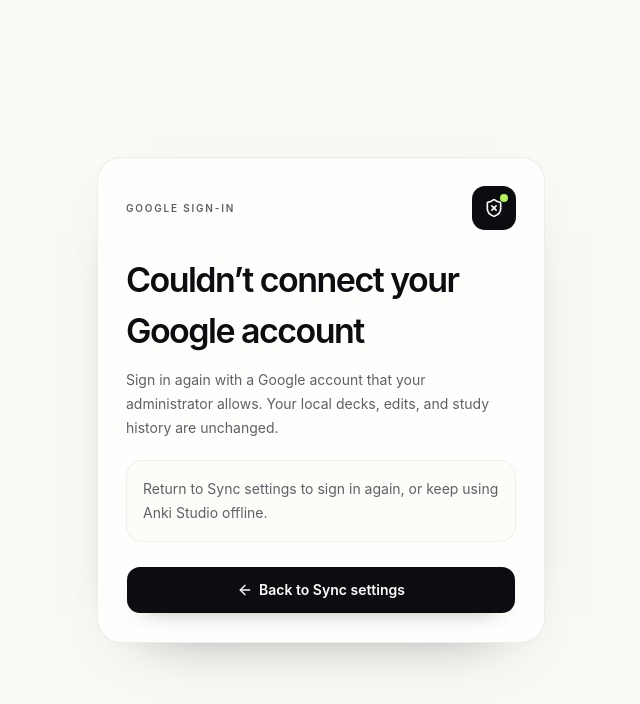
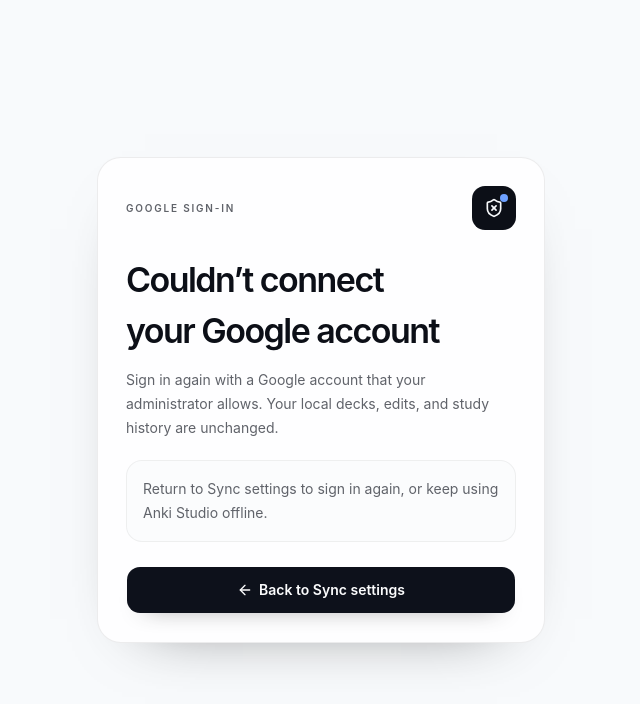
Before and after one commit to NakanoSanku/anki-studio, a Next.js app: page /auth/error in a window 1280 px wide. Shown: the top 704 px of the page, without its empty margins (319-959 px from the left). Built offline with nearby package versions, Linux system fonts and the light colour scheme.

Commit message:
feat(ui): establish editorial calm-momentum design tokens

```diff
--- a/app/globals.css
+++ b/app/globals.css
@@ -39,6 +39,7 @@
   --color-popover: var(--popover);
   --color-card-foreground: var(--card-foreground);
   --color-card: var(--card);
+  --color-signal: var(--signal);
   --color-energy: var(--energy);
   --color-pastel-blue: var(--pastel-blue);
   --color-pastel-green: var(--pastel-green);
@@ -48,125 +49,128 @@
   --radius-sm: calc(var(--radius) * 0.55);
   --radius-md: calc(var(--radius) * 0.72);
   --radius-lg: var(--radius);
-  --radius-xl: calc(var(--radius) * 1.25);
-  --radius-2xl: calc(var(--radius) * 1.55);
-  --radius-3xl: calc(var(--radius) * 1.85);
-  --radius-4xl: calc(var(--radius) * 2.15);
+  --radius-xl: calc(var(--radius) * 1.22);
+  --radius-2xl: calc(var(--radius) * 1.48);
+  --radius-3xl: calc(var(--radius) * 1.72);
+  --radius-4xl: calc(var(--radius) * 1.96);
 }
 
 :root {
   color-scheme: light;
-  --background: oklch(0.982 0.004 82);
-  --foreground: oklch(0.16 0.006 260);
-  --card: oklch(0.997 0.002 82);
-  --card-foreground: oklch(0.16 0.006 260);
-  --popover: oklch(0.997 0.002 82);
-  --popover-foreground: oklch(0.16 0.006 260);
-  --primary: oklch(0.16 0.006 260);
-  --primary-foreground: oklch(0.992 0.002 82);
-  --secondary: oklch(0.956 0.006 82);
-  --secondary-foreground: oklch(0.2 0.006 260);
-  --muted: oklch(0.958 0.005 82);
-  --muted-foreground: oklch(0.49 0.008 260);
-  --accent: oklch(0.93 0.1 128);
-  --accent-foreground: oklch(0.17 0.01 260);
-  --energy: oklch(0.89 0.19 128);
-  --destructive: oklch(0.6 0.19 24);
-  --border: oklch(0.9 0.006 82);
-  --input: oklch(0.9 0.006 82);
-  --ring: oklch(0.3 0.008 260);
-  --chart-1: oklch(0.68 0.12 235);
-  --chart-2: oklch(0.82 0.17 128);
-  --chart-3: oklch(0.76 0.1 82);
-  --chart-4: oklch(0.72 0.1 30);
-  --chart-5: oklch(0.7 0.1 330);
-  --pastel-blue: oklch(0.95 0.025 235);
-  --pastel-green: oklch(0.95 0.04 128);
-  --pastel-pink: oklch(0.95 0.025 350);
-  --pastel-yellow: oklch(0.95 0.035 88);
-  --pastel-coral: oklch(0.94 0.03 35);
-  --radius: 1rem;
-  --sidebar: oklch(0.98 0.004 82);
-  --sidebar-foreground: oklch(0.16 0.006 260);
-  --sidebar-primary: oklch(0.16 0.006 260);
-  --sidebar-primary-foreground: oklch(0.992 0.002 82);
-  --sidebar-accent: oklch(0.95 0.04 128);
-  --sidebar-accent-foreground: oklch(0.16 0.006 260);
-  --sidebar-border: oklch(0.9 0.006 82);
-  --sidebar-ring: oklch(0.3 0.008 260);
+  --background: oklch(0.984 0.003 255);
+  --foreground: oklch(0.17 0.018 265);
+  --card: oklch(0.998 0.001 255);
+  --card-foreground: oklch(0.17 0.018 265);
+  --popover: oklch(0.998 0.001 255);
+  --popover-foreground: oklch(0.17 0.018 265);
+  --primary: oklch(0.18 0.02 265);
+  --primary-foreground: oklch(0.99 0.002 255);
+  --secondary: oklch(0.955 0.006 255);
+  --secondary-foreground: oklch(0.22 0.018 265);
+  --muted: oklch(0.958 0.005 255);
+  --muted-foreground: oklch(0.5 0.012 265);
+  --accent: oklch(0.94 0.032 265);
+  --accent-foreground: oklch(0.23 0.045 265);
+  --signal: oklch(0.72 0.17 264);
+  --energy: var(--signal);
+  --destructive: oklch(0.59 0.19 24);
+  --border: oklch(0.895 0.006 255);
+  --input: oklch(0.9 0.006 255);
+  --ring: oklch(0.61 0.18 264);
+  --chart-1: oklch(0.65 0.17 264);
+  --chart-2: oklch(0.73 0.1 220);
+  --chart-3: oklch(0.74 0.11 155);
+  --chart-4: oklch(0.76 0.1 80);
+  --chart-5: oklch(0.71 0.11 330);
+  --pastel-blue: oklch(0.955 0.022 255);
+  --pastel-green: oklch(0.962 0.022 150);
+  --pastel-pink: oklch(0.965 0.018 330);
+  --pastel-yellow: oklch(0.968 0.022 92);
+  --pastel-coral: oklch(0.96 0.022 32);
+  --radius: 0.875rem;
+  --sidebar: oklch(0.982 0.003 255);
+  --sidebar-foreground: oklch(0.17 0.018 265);
+  --sidebar-primary: oklch(0.18 0.02 265);
+  --sidebar-primary-foreground: oklch(0.99 0.002 255);
+  --sidebar-accent: oklch(0.94 0.032 265);
+  --sidebar-accent-foreground: oklch(0.23 0.045 265);
+  --sidebar-border: oklch(0.895 0.006 255);
+  --sidebar-ring: oklch(0.61 0.18 264);
 }
 
 .dark {
   color-scheme: dark;
-  --background: oklch(0.15 0.006 260);
-  --foreground: oklch(0.96 0.004 82);
-  --card: oklch(0.19 0.006 260);
-  --card-foreground: oklch(0.96 0.004 82);
-  --popover: oklch(0.2 0.006 260);
-  --popover-foreground: oklch(0.96 0.004 82);
-  --primary: oklch(0.96 0.004 82);
-  --primary-foreground: oklch(0.14 0.006 260);
-  --secondary: oklch(0.24 0.007 260);
-  --secondary-foreground: oklch(0.94 0.004 82);
-  --muted: oklch(0.23 0.006 260);
-  --muted-foreground: oklch(0.68 0.008 82);
-  --accent: oklch(0.34 0.08 128);
-  --accent-foreground: oklch(0.96 0.004 82);
-  --energy: oklch(0.82 0.18 128);
-  --destructive: oklch(0.66 0.18 25);
-  --border: oklch(0.29 0.007 260);
-  --input: oklch(0.31 0.007 260);
-  --ring: oklch(0.76 0.02 82);
-  --pastel-blue: oklch(0.29 0.03 235);
-  --pastel-green: oklch(0.3 0.04 128);
-  --pastel-pink: oklch(0.3 0.025 350);
-  --pastel-yellow: oklch(0.31 0.03 88);
-  --pastel-coral: oklch(0.3 0.03 35);
-  --sidebar: oklch(0.14 0.006 260);
-  --sidebar-foreground: oklch(0.95 0.004 82);
-  --sidebar-primary: oklch(0.96 0.004 82);
-  --sidebar-primary-foreground: oklch(0.14 0.006 260);
-  --sidebar-accent: oklch(0.27 0.04 128);
-  --sidebar-accent-foreground: oklch(0.95 0.004 82);
-  --sidebar-border: oklch(0.28 0.007 260);
-  --sidebar-ring: oklch(0.76 0.02 82);
+  --background: oklch(0.135 0.014 265);
+  --foreground: oklch(0.955 0.006 255);
+  --card: oklch(0.175 0.016 265);
+  --card-foreground: oklch(0.955 0.006 255);
+  --popover: oklch(0.185 0.016 265);
+  --popover-foreground: oklch(0.955 0.006 255);
+  --primary: oklch(0.955 0.006 255);
+  --primary-foreground: oklch(0.145 0.016 265);
+  --secondary: oklch(0.225 0.015 265);
+  --secondary-foreground: oklch(0.94 0.006 255);
+  --muted: oklch(0.22 0.014 265);
+  --muted-foreground: oklch(0.69 0.01 255);
+  --accent: oklch(0.29 0.06 264);
+  --accent-foreground: oklch(0.96 0.006 255);
+  --signal: oklch(0.76 0.16 264);
+  --energy: var(--signal);
+  --destructive: oklch(0.67 0.18 25);
+  --border: oklch(0.285 0.014 265);
+  --input: oklch(0.3 0.014 265);
+  --ring: oklch(0.76 0.16 264);
+  --pastel-blue: oklch(0.245 0.035 255);
+  --pastel-green: oklch(0.245 0.025 150);
+  --pastel-pink: oklch(0.245 0.02 330);
+  --pastel-yellow: oklch(0.25 0.02 92);
+  --pastel-coral: oklch(0.245 0.025 32);
+  --sidebar: oklch(0.145 0.014 265);
+  --sidebar-foreground: oklch(0.95 0.006 255);
+  --sidebar-primary: oklch(0.955 0.006 255);
+  --sidebar-primary-foreground: oklch(0.145 0.016 265);
+  --sidebar-accent: oklch(0.27 0.055 264);
+  --sidebar-accent-foreground: oklch(0.95 0.006 255);
+  --sidebar-border: oklch(0.28 0.014 265);
+  --sidebar-ring: oklch(0.76 0.16 264);
 }
 
 @media (prefers-color-scheme: dark) {
   :root:not(.light) {
     color-scheme: dark;
-    --background: oklch(0.15 0.006 260);
-    --foreground: oklch(0.96 0.004 82);
-    --card: oklch(0.19 0.006 260);
-    --card-foreground: oklch(0.96 0.004 82);
-    --popover: oklch(0.2 0.006 260);
-    --popover-foreground: oklch(0.96 0.004 82);
-    --primary: oklch(0.96 0.004 82);
-    --primary-foreground: oklch(0.14 0.006 260);
-    --secondary: oklch(0.24 0.007 260);
-    --secondary-foreground: oklch(0.94 0.004 82);
-    --muted: oklch(0.23 0.006 260);
-    --muted-foreground: oklch(0.68 0.008 82);
-    --accent: oklch(0.34 0.08 128);
-    --accent-foreground: oklch(0.96 0.004 82);
-    --energy: oklch(0.82 0.18 128);
-    --destructive: oklch(0.66 0.18 25);
-    --border: oklch(0.29 0.007 260);
-    --input: oklch(0.31 0.007 260);
-    --ring: oklch(0.76 0.02 82);
-    --pastel-blue: oklch(0.29 0.03 235);
-    --pastel-green: oklch(0.3 0.04 128);
-    --pastel-pink: oklch(0.3 0.025 350);
-    --pastel-yellow: oklch(0.31 0.03 88);
-    --pastel-coral: oklch(0.3 0.03 35);
-    --sidebar: oklch(0.14 0.006 260);
-    --sidebar-foreground: oklch(0.95 0.004 82);
-    --sidebar-primary: oklch(0.96 0.004 82);
-    --sidebar-primary-foreground: oklch(0.14 0.006 260);
-    --sidebar-accent: oklch(0.27 0.04 128);
-    --sidebar-accent-foreground: oklch(0.95 0.004 82);
-    --sidebar-border: oklch(0.28 0.007 260);
-    --sidebar-ring: oklch(0.76 0.02 82);
+    --background: oklch(0.135 0.014 265);
+    --foreground: oklch(0.955 0.006 255);
+    --card: oklch(0.175 0.016 265);
+    --card-foreground: oklch(0.955 0.006 255);
+    --popover: oklch(0.185 0.016 265);
+    --popover-foreground: oklch(0.955 0.006 255);
+    --primary: oklch(0.955 0.006 255);
+    --primary-foreground: oklch(0.145 0.016 265);
+    --secondary: oklch(0.225 0.015 265);
+    --secondary-foreground: oklch(0.94 0.006 255);
+    --muted: oklch(0.22 0.014 265);
+    --muted-foreground: oklch(0.69 0.01 255);
+    --accent: oklch(0.29 0.06 264);
+    --accent-foreground: oklch(0.96 0.006 255);
+    --signal: oklch(0.76 0.16 264);
+    --energy: var(--signal);
+    --destructive: oklch(0.67 0.18 25);
+    --border: oklch(0.285 0.014 265);
+    --input: oklch(0.3 0.014 265);
+    --ring: oklch(0.76 0.16 264);
+    --pastel-blue: oklch(0.245 0.035 255);
+    --pastel-green: oklch(0.245 0.025 150);
+    --pastel-pink: oklch(0.245 0.02 330);
+    --pastel-yellow: oklch(0.25 0.02 92);
+    --pastel-coral: oklch(0.245 0.025 32);
+    --sidebar: oklch(0.145 0.014 265);
+    --sidebar-foreground: oklch(0.95 0.006 255);
+    --sidebar-primary: oklch(0.955 0.006 255);
+    --sidebar-primary-foreground: oklch(0.145 0.016 265);
+    --sidebar-accent: oklch(0.27 0.055 264);
+    --sidebar-accent-foreground: oklch(0.95 0.006 255);
+    --sidebar-border: oklch(0.28 0.014 265);
+    --sidebar-ring: oklch(0.76 0.16 264);
   }
 }
 
@@ -186,37 +190,42 @@
     @apply bg-background text-foreground antialiased;
     min-height: 100dvh;
     overscroll-behavior-y: none;
+    background-image:
+      radial-gradient(circle at 50% -12rem, color-mix(in oklab, var(--signal) 7%, transparent) 0, transparent 34rem),
+      linear-gradient(var(--background), var(--background));
   }
 
   h1,
   h2,
   h3 {
     font-family: var(--font-heading);
+    text-wrap: balance;
   }
 }
 
 @layer components {
   .anki-wordmark {
     font-family: var(--font-heading);
-    font-weight: 820;
-    letter-spacing: -0.055em;
-    line-height: 0.95;
+    font-weight: 740;
+    letter-spacing: -0.047em;
+    line-height: 0.96;
   }
 
   .soft-card-shadow {
-    box-shadow: 0 18px 50px -42px rgb(20 20 20 / 0.42);
+    box-shadow: 0 14px 34px -30px rgb(17 24 39 / 0.26);
   }
 
   .premium-surface {
-    background: color-mix(in oklab, var(--card) 92%, transparent);
-    border: 1px solid color-mix(in oklab, var(--foreground) 8%, transparent);
-    box-shadow: 0 18px 46px -42px rgb(0 0 0 / 0.48);
+    background: color-mix(in oklab, var(--card) 96%, transparent);
+    border: 1px solid color-mix(in oklab, var(--foreground) 7%, transparent);
+    box-shadow: 0 1px 0 rgb(255 255 255 / 0.7), 0 16px 38px -34px rgb(15 23 42 / 0.24);
   }
 
   [data-testid="notes-card-list"] {
-    border-radius: 1.5rem;
-    background: var(--card);
-    box-shadow: inset 0 0 0 1px color-mix(in oklab, var(--foreground) 7%, transparent), 0 18px 46px -42px rgb(0 0 0 / 0.45);
+    border-radius: 1.25rem;
+    background: color-mix(in oklab, var(--card) 98%, transparent);
+    border: 1px solid color-mix(in oklab, var(--foreground) 7%, transparent);
+    box-shadow: 0 12px 36px -34px rgb(15 23 42 / 0.22);
   }
 
   [data-testid="notes-card-list"] > div > :not(:last-child) {
@@ -224,40 +233,58 @@
   }
 
   [data-testid="notes-card-list"] button[id^="card-item-"] {
+    position: relative;
     width: calc(100% - 0.5rem);
     margin-inline: 0.25rem;
-    border-radius: 1rem;
+    border-radius: 0.875rem;
     background: transparent;
   }
 
   [data-testid="notes-card-list"] button[id^="card-item-"]:hover {
-    background: color-mix(in oklab, var(--muted) 82%, transparent);
+    background: color-mix(in oklab, var(--muted) 74%, transparent);
+  }
+
+  [data-testid="notes-card-list"] button[id^="card-item-"].bg-foreground {
+    background: color-mix(in oklab, var(--signal) 13%, var(--card)) !important;
+    color: var(--foreground) !important;
+  }
+
+  [data-testid="notes-card-list"] button[id^="card-item-"].bg-foreground::before {
+    content: "";
+    position: absolute;
+    inset-block: 0.65rem;
+    left: 0.12rem;
+    width: 3px;
+    border-radius: 999px;
+    background: var(--signal);
   }
 
   [data-testid="notes-card-list"] button[id^="card-item-"]:active {
-    transform: scale(0.99);
+    transform: scale(0.992);
   }
 
   [data-testid="card-editor-fields"] {
-    border-radius: 1.5rem;
-    background: var(--card);
-    box-shadow: inset 0 0 0 1px color-mix(in oklab, var(--foreground) 7%, transparent), 0 18px 46px -42px rgb(0 0 0 / 0.45);
+    border-radius: 1.25rem;
+    background: color-mix(in oklab, var(--card) 98%, transparent);
+    border: 1px solid color-mix(in oklab, var(--foreground) 7%, transparent);
+    box-shadow: 0 12px 36px -34px rgb(15 23 42 / 0.22);
   }
 
   @media (max-width: 1023px) {
     [data-testid="notes-card-list"] {
-      box-shadow: inset 0 0 0 1px color-mix(in oklab, var(--foreground) 7%, transparent);
+      box-shadow: none;
     }
 
     [data-testid="card-editor-fields"] {
       background: transparent;
+      border-color: transparent;
       box-shadow: none;
     }
   }
 
   @media (max-width: 430px) {
     [data-app-view="note-detail"] [data-testid="card-editor-fields"] {
-      border-radius: 1.25rem;
+      border-radius: 1rem;
     }
 
     [data-app-view="note-detail"] [data-testid="card-editor-fields"] input,
@@ -291,41 +318,41 @@
 }
 
 @media (orientation: landscape) and (max-height: 560px) and (pointer: coarse) {
-  header[aria-label="应用顶栏"] > div {
+  header[aria-label="App header"] > div {
     height: 3.5rem !important;
   }
 
-  nav[aria-label="主要导航"] {
+  nav[aria-label="Primary navigation"] {
     max-width: 24rem;
-    border-radius: 1.1rem;
+    border-radius: 1rem;
     padding: 0.3rem;
   }
 
-  nav[aria-label="主要导航"] > a {
+  nav[aria-label="Primary navigation"] > a {
     min-height: 2.65rem;
     flex-direction: row;
     gap: 0.35rem;
-    border-radius: 0.9rem;
+    border-radius: 0.8rem;
   }
 
-  nav[aria-label="主要导航"] > a > span:last-child {
+  nav[aria-label="Primary navigation"] > a > span:last-child {
     font-size: 0.65rem;
   }
 
-  section[aria-label="学习会话"] {
+  section[aria-label="Study session"] {
     min-height: 100dvh;
   }
 }
 
 ::selection {
-  background: color-mix(in oklab, var(--energy) 48%, transparent);
+  background: color-mix(in oklab, var(--signal) 30%, transparent);
   color: var(--foreground);
 }
 
 :root {
-  --duration-exit: 140ms;
-  --duration-enter: 190ms;
-  --duration-move: 240ms;
+  --duration-exit: 130ms;
+  --duration-enter: 180ms;
+  --duration-move: 220ms;
 }
 
 ::view-transition {
@@ -350,7 +377,7 @@
 
 @keyframes via-blur {
   30% {
-    filter: blur(2px);
+    filter: blur(1.5px);
   }
 }
 
```
